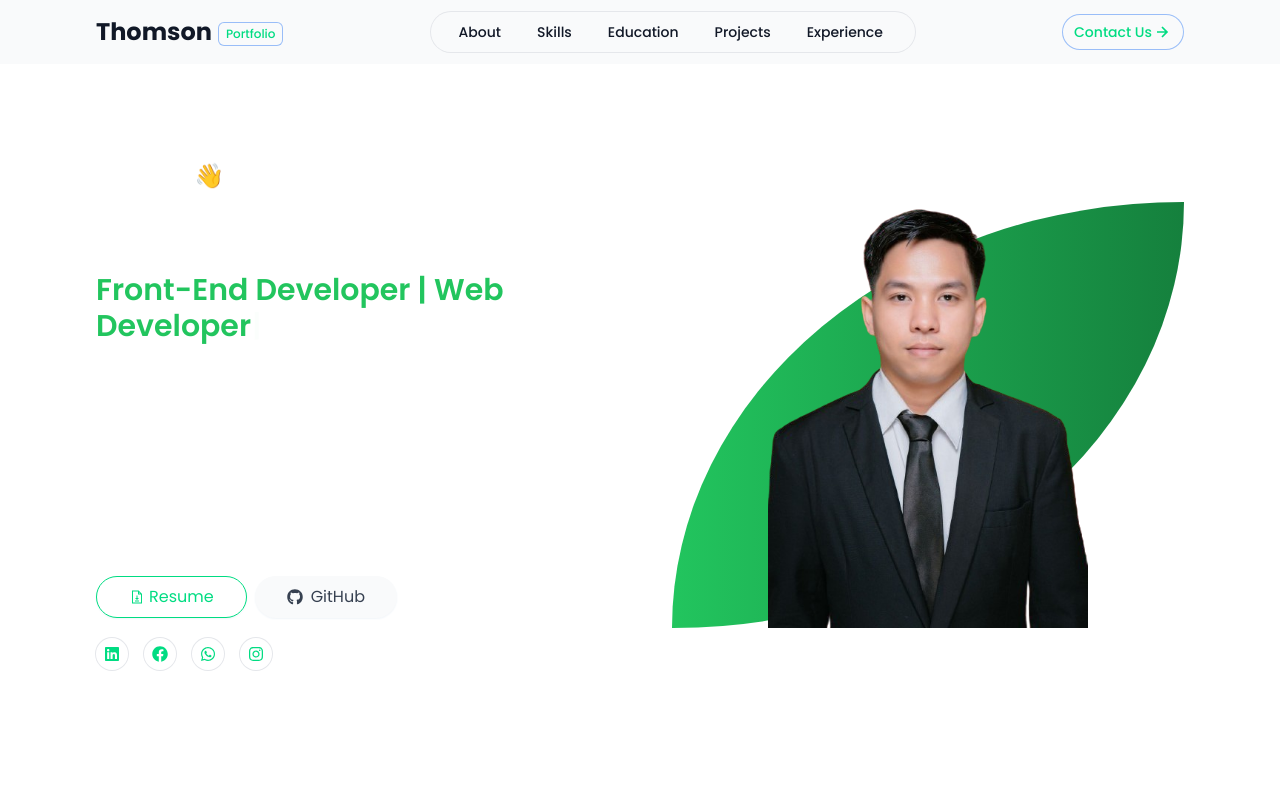
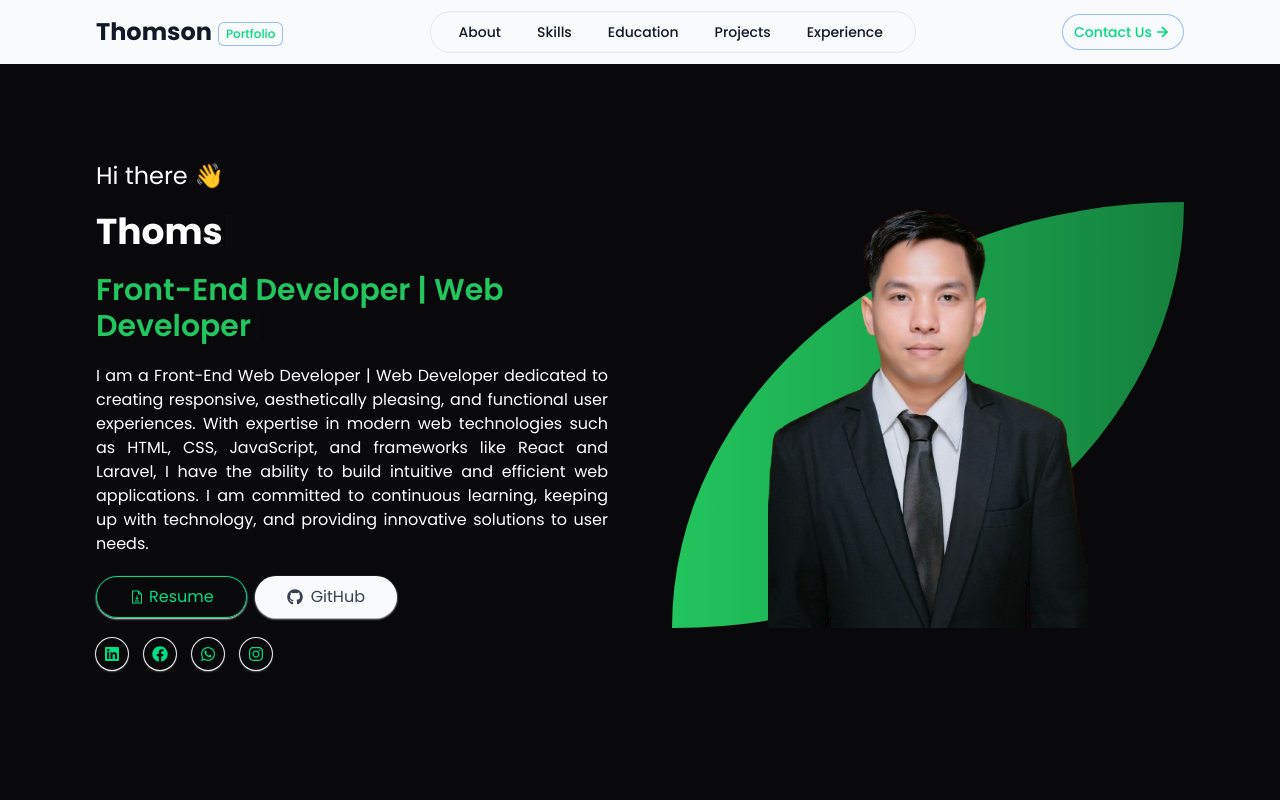
Before and after one commit to ThomsonSimbolon/my-portofolio, a React (Vite) app: page / in a window 1280 px wide. Shown: the top 800 px of the page. Built offline with nearby package versions, Linux system fonts and the light colour scheme.

Commit message:
Update App and Index

```diff
--- a/src/App.jsx
+++ b/src/App.jsx
@@ -107,7 +107,7 @@ const App = () => {
   }, []);
 
   return (
-    <div className="dark:bg-gray-950">
+    <div className="App">
       {/* Header */}
 
       <header className="md:backdrop-blur md:border-0 border-b border-gray-200 dark:border-gray-800 sticky top-0 z-50 bg-gray-50 dark:bg-gray-950">
--- a/src/index.css
+++ b/src/index.css
@@ -5,5 +5,6 @@
 @layer base {
   html {
     font-family: "Poppins", sans-serif;
+    background-color: #09090b !important;
   }
 }
```
